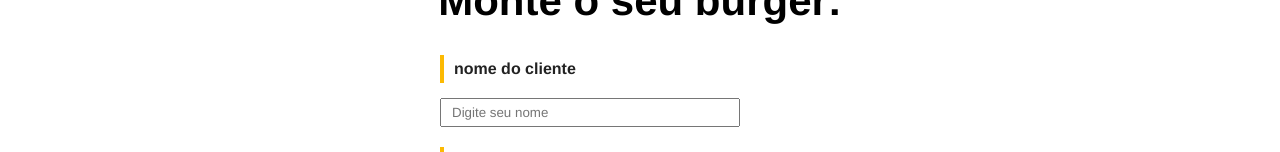
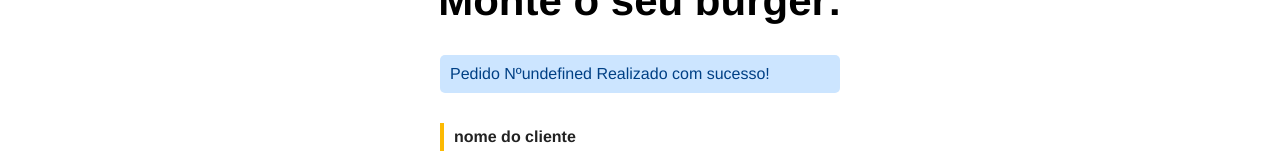
Before and after one commit to Wellyson-Lopes/burger_place, a Vue app: page / in a window 1280 px wide. Both pictures are taken after typing "Sample" into the empty fields and a click on the input "Criar meu Burger!". Shown: the part 645-797 px from the top of the page. Built offline with nearby package versions, Linux system fonts and the light colour scheme; no server answers; data requests are answered from the project's data file.

Commit message:
Cria componente `Message`

```diff
--- a/src/components/BurgerForm.vue
+++ b/src/components/BurgerForm.vue
@@ -1,5 +1,6 @@
 <template>
   <div>
+    <Message :msg="msg" v-show="msg" />
     <div>
       <form id="burger-form" @submit="createBurger">
         <div class="input-container">
@@ -39,8 +40,10 @@
 </template>
 
 <script>
+import Message from './Message.vue';
 export default {
   name: "BurgerForm",
+  components: { Message },
   data() {
     return {
       paes: null,
@@ -78,6 +81,9 @@
         body: datajson
       });
       const res = await req.json();
+
+      this.msg = `Pedido Nº${res.id} Realizado com sucesso!`;
+      setTimeout(() => this.msg = "", 3000)
 
       this.nome = "";
       this.pao = "";
--- /dev/null
+++ b/src/components/Message.vue
@@ -0,0 +1,26 @@
+<template>
+  <div class="message-container">
+    <p>{{ msg }}</p>
+  </div>
+</template>
+
+<script>
+export default {
+  name: "Message",
+  props: {
+    msg: String
+  }
+}
+</script>
+
+<style scoped>
+.message-container {
+  color: #004085;
+  background-color: #CCE5FF;
+  border: 2x solid #B8DAFF;
+  border-radius: 5px;
+  padding: 10px;
+  max-width: 400px;
+  margin: 30px auto;
+}
+</style>
```
